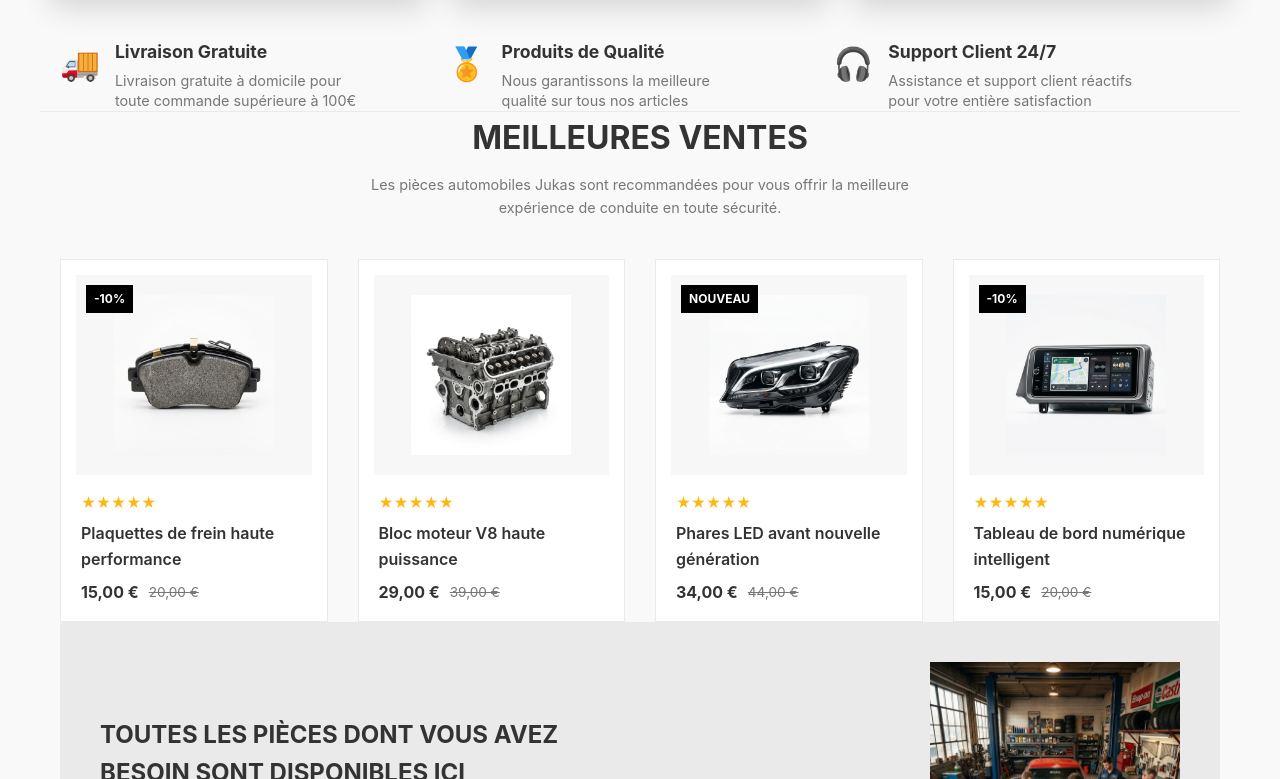
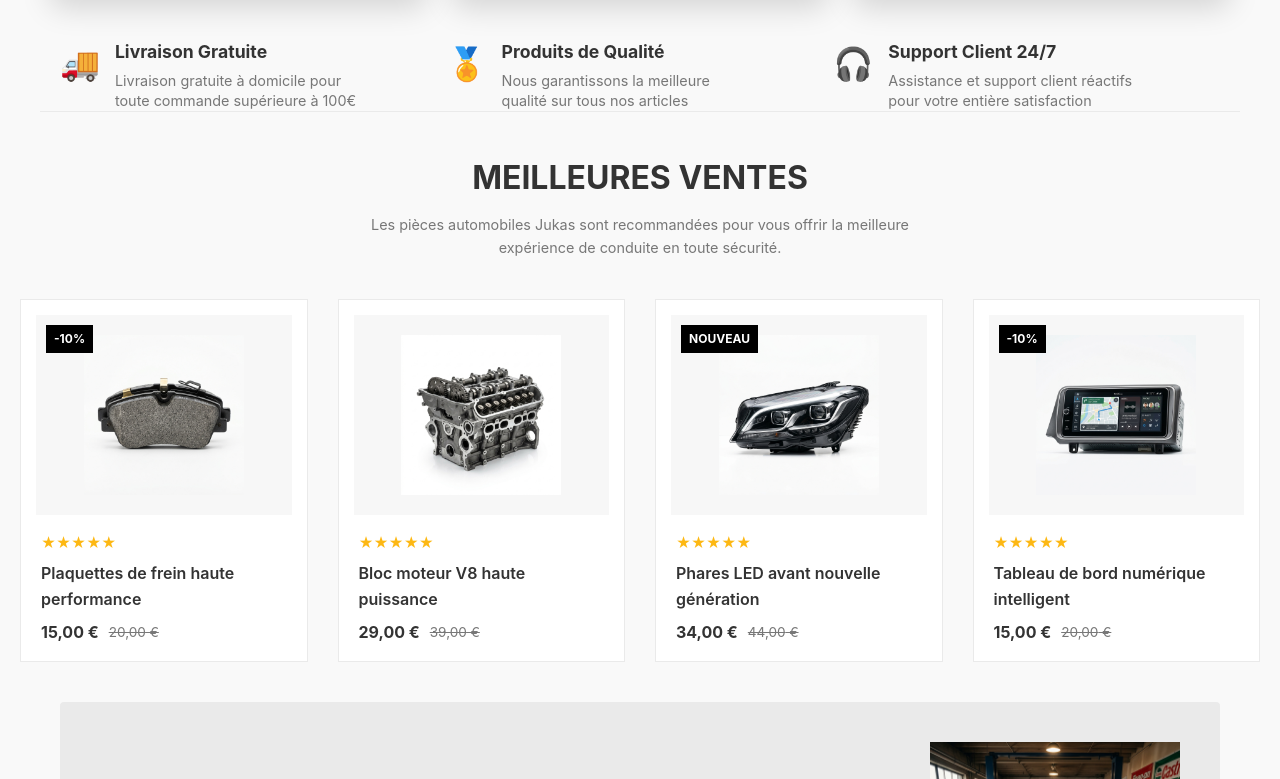
Before and after one commit to AinaFenosoa/reparation-voiture, a React (Vite) app in the folder client/: page / in a window 1280 px wide. Shown: the part 861-1640 px from the top of the page. Built offline with nearby package versions, Linux system fonts and the light colour scheme; no server answers.

Commit message:
modif productGrid

```diff
--- a/client/src/components/home/ProductGrid.css
+++ b/client/src/components/home/ProductGrid.css
@@ -1,5 +1,5 @@
 .product-grid-section {
-  padding: 80px 20px;
+  padding: 40px 20px;
 }
 
 .product-grid {
@@ -9,6 +9,7 @@
   margin-top: 40px;
 }
 
+
 @media (max-width: 768px) {
   .product-grid {
     grid-template-columns: repeat(auto-fill, minmax(200px, 1fr));
--- a/client/src/components/home/ProductGrid.tsx
+++ b/client/src/components/home/ProductGrid.tsx
@@ -28,7 +28,7 @@ export default function ProductGrid({ title, subtitle, children }: ProductGridPr
   }, [children]);
 
   return (
-    <section className="product-grid-section container">
+    <section className="product-grid-section ">
       <h2 className="section-title">{title}</h2>
       {subtitle && <p className="section-subtitle">{subtitle}</p>}
       <div ref={gridRef} className="product-grid">
```
